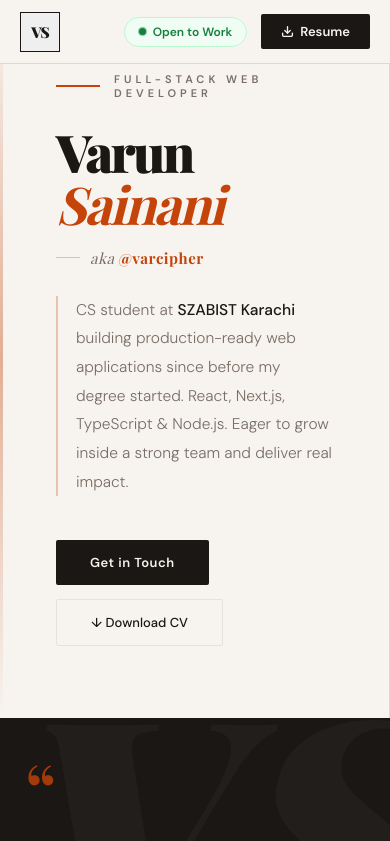
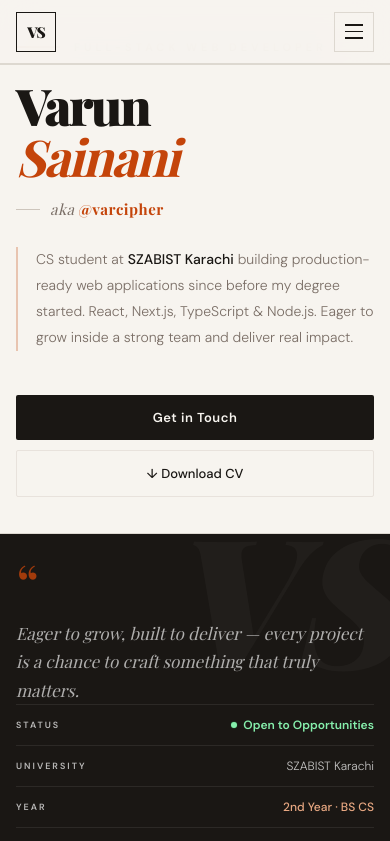
Before and after one commit to varunsainani/varun-portfolio, a Next.js app: page / in a window 390 px wide. Shown: the top 841 px of the page. Built offline with nearby package versions, Linux system fonts and the light colour scheme; a web font is replaced by a local one.

Commit message:
Add responsive navigation with hamburger menu and mobile dropdown

```diff
--- a/app/globals.css
+++ b/app/globals.css
@@ -1328,9 +1328,242 @@ footer {
   letter-spacing: 1px;
 }
 
+/* ============================================================
+   RESPONSIVE
+============================================================ */
+
+/* ── Hamburger ── */
+.nav-hamburger {
+  display: none;
+  flex-direction: column;
+  justify-content: center;
+  align-items: center;
+  gap: 5px;
+  width: 40px;
+  height: 40px;
+  background: transparent;
+  border: 1.5px solid var(--border);
+  cursor: pointer;
+  padding: 0;
+  flex-shrink: 0;
+}
+.ham-line {
+  display: block;
+  width: 18px;
+  height: 1.5px;
+  background: var(--ink);
+  transition: all 0.3s cubic-bezier(0.4, 0, 0.2, 1);
+  transform-origin: center;
+}
+/* Animate to X when open */
+.ham-line.open:nth-child(1) {
+  transform: translateY(6.5px) rotate(45deg);
+}
+.ham-line.open:nth-child(2) {
+  opacity: 0;
+  transform: scaleX(0);
+}
+.ham-line.open:nth-child(3) {
+  transform: translateY(-6.5px) rotate(-45deg);
+}
+
+/* ── Mobile menu dropdown ── */
+.mobile-menu {
+  position: fixed;
+  top: 64px;
+  left: 0;
+  right: 0;
+  z-index: 199;
+  background: rgba(247, 244, 239, 0.98);
+  backdrop-filter: blur(16px);
+  border-bottom: 1px solid var(--border);
+  max-height: 0;
+  overflow: hidden;
+  transition: max-height 0.35s cubic-bezier(0.4, 0, 0.2, 1);
+}
+.mobile-menu-open {
+  max-height: 500px;
+}
+.mobile-menu-links {
+  list-style: none;
+  padding: 8px 0;
+}
+.mobile-menu-links li a {
+  display: block;
+  padding: 14px 24px;
+  font-size: 15px;
+  font-weight: 500;
+  color: var(--ink);
+  border-bottom: 1px solid var(--border-2);
+  transition:
+    background 0.2s,
+    padding-left 0.2s;
+}
+.mobile-menu-links li a:hover {
+  background: var(--cream-2);
+  padding-left: 32px;
+  color: var(--rust);
+}
+.mobile-menu-bottom {
+  display: flex;
+  flex-direction: column;
+  gap: 12px;
+  padding: 20px 24px;
+}
+
+/* ============================================================
+   TABLET — 1024px
+============================================================ */
 @media (max-width: 1024px) {
+  section {
+    padding: 80px 40px;
+  }
+
+  .hero-left {
+    padding: 60px 40px;
+  }
+  .hero-right {
+    padding: 60px 40px;
+  }
+  .hero-name {
+    font-size: 72px;
+  }
+  .hero-name-italic {
+    font-size: 72px;
+  }
+
   .services-top {
     grid-template-columns: 1fr 1fr;
+  }
+
+  .process-strip {
+    grid-template-columns: 1fr 1fr;
+    gap: 40px;
+  }
+  .process-strip::before {
+    display: none;
+  }
+
+  .about-grid {
+    gap: 48px;
+  }
+
+  .project-row {
+    grid-template-columns: 48px 1fr 160px;
+    gap: 24px;
+  }
+
+  .contact-layout {
+    gap: 48px;
+  }
+}
+
+/* ============================================================
+   MOBILE — 768px
+============================================================ */
+@media (max-width: 768px) {
+  /* Nav */
+  .nav {
+    padding: 0 20px;
+  }
+  .nav-links {
+    display: none;
+  }
+  .nav-right {
+    display: none;
+  }
+  .nav-hamburger {
+    display: flex;
+  }
+
+  /* Hero — stack vertically */
+  .hero {
+    grid-template-columns: 1fr;
+    min-height: auto;
+    padding-top: 64px;
+  }
+  .hero-left {
+    padding: 48px 24px 40px;
+    border-right: none;
+    border-bottom: 1px solid var(--border);
+  }
+  .hero-left::before {
+    display: none;
+  }
+  .hero-name {
+    font-size: clamp(48px, 12vw, 72px);
+  }
+  .hero-name-italic {
+    font-size: clamp(48px, 12vw, 72px);
+  }
+  .hero-desc {
+    font-size: 14px;
+    max-width: 100%;
+  }
+  .hero-ctas {
+    flex-direction: column;
+    gap: 10px;
+  }
+  .btn-primary-hero,
+  .btn-outline-hero {
+    text-align: center;
+    width: 100%;
+    padding: 14px 24px;
+  }
+
+  .hero-right {
+    padding: 40px 24px;
+    min-height: auto;
+  }
+  .hero-right::before {
+    font-size: 180px;
+    top: -30px;
+    right: -10px;
+  }
+  .hero-quote-text {
+    font-size: 17px;
+  }
+  .hero-quote-mark {
+    font-size: 56px;
+  }
+  .hero-info-key {
+    font-size: 9px;
+    letter-spacing: 2px;
+  }
+  .hero-info-val {
+    font-size: 12px;
+  }
+
+  /* Sections */
+  section {
+    padding: 64px 24px;
+  }
+
+  /* Section header */
+  .section-header {
+    gap: 16px;
+    margin-bottom: 40px;
+  }
+  .section-num {
+    font-size: 48px;
+  }
+  .section-heading {
+    font-size: clamp(26px, 7vw, 36px);
+  }
+
+  /* About */
+  .about-grid {
+    grid-template-columns: 1fr;
+    gap: 40px;
+  }
+
+  /* Services */
+  .services-top {
+    grid-template-columns: 1fr;
+    gap: 1px;
+  }
+  .service-card {
+    padding: 28px 20px;
   }
   .process-strip {
     grid-template-columns: 1fr 1fr;
@@ -1339,58 +1572,116 @@ footer {
   .process-strip::before {
     display: none;
   }
-}
-@media (max-width: 768px) {
-  .nav {
-    padding: 0 20px;
-  }
-  .nav-links {
-    display: none;
-  }
-  .hero {
+  .process-step {
+    padding: 0 8px;
+  }
+  .process-num {
+    width: 48px;
+    height: 48px;
+    font-size: 18px;
+  }
+
+  /* Timeline */
+  .timeline {
+    padding-left: 28px;
+  }
+  .timeline-dot {
+    left: -34px;
+  }
+  .timeline-card {
+    padding: 20px;
+  }
+  .timeline-card-top {
+    flex-direction: column;
+    gap: 4px;
+  }
+  .timeline-org {
+    font-size: 17px;
+  }
+  .timeline-date {
+    font-size: 10px;
+  }
+  .timeline-role {
+    flex-wrap: wrap;
+    font-size: 12px;
+  }
+  .timeline-desc {
+    font-size: 13px;
+  }
+  .timeline-progress {
+    flex-wrap: wrap;
+    gap: 8px;
+  }
+  .progress-bar {
+    max-width: 100%;
+    flex: 1 1 100%;
+    order: 3;
+  }
+  .timeline-tags {
+    gap: 6px;
+  }
+  .timeline-tag {
+    font-size: 10px;
+    padding: 3px 8px;
+  }
+  .timeline-legend {
+    flex-wrap: wrap;
+    gap: 12px;
+  }
+
+  /* Projects */
+  .project-row {
+    grid-template-columns: 36px 1fr;
+    gap: 16px;
+    padding: 28px 0;
+  }
+  .proj-actions {
+    grid-column: 2;
+    flex-direction: row;
+    align-items: flex-start;
+    flex-wrap: wrap;
+  }
+  .proj-btn {
+    width: auto;
+    flex: 1;
+    min-width: 100px;
+  }
+  .proj-title-main {
+    font-size: 20px;
+  }
+  .proj-desc-main {
+    font-size: 13px;
+  }
+  .proj-stack-tag {
+    font-size: 9px;
+    padding: 3px 8px;
+  }
+
+  /* Skills */
+  .skills-wrapper {
     grid-template-columns: 1fr;
   }
-  .hero-right {
-    min-height: 360px;
-    padding: 48px 24px;
-  }
-  section {
-    padding: 64px 24px;
-  }
-  .about-grid {
+  .skill-group {
+    padding: 28px 20px;
+  }
+  .s-tag {
+    font-size: 12px;
+    padding: 5px 12px;
+  }
+
+  /* Contact */
+  .contact-layout {
     grid-template-columns: 1fr;
     gap: 40px;
   }
-  .services-top {
-    grid-template-columns: 1fr 1fr;
-  }
-  .process-strip {
-    grid-template-columns: 1fr 1fr;
-    gap: 32px;
-  }
-  .process-strip::before {
-    display: none;
-  }
-  .project-row {
-    grid-template-columns: 40px 1fr;
-  }
-  .proj-actions {
-    flex-direction: row;
-    align-items: flex-start;
-  }
-  .proj-btn {
-    width: auto;
-  }
-  .skills-wrapper {
-    grid-template-columns: 1fr;
-  }
-  .contact-layout {
-    grid-template-columns: 1fr;
-    gap: 48px;
+  .contact-heading {
+    font-size: clamp(32px, 8vw, 48px);
   }
   .form-row-2 {
     grid-template-columns: 1fr;
   }
+
+  /* Footer */
   footer {
     flex-direction: column;
     gap: 24px;
@@ -1400,15 +1691,94 @@ footer {
   .footer-right {
     align-items: center;
   }
-}
+  .footer-links {
+    justify-content: center;
+  }
+  .footer-name {
+    font-size: 18px;
+  }
+}
+
+/* ============================================================
+   SMALL MOBILE — 480px
+============================================================ */
 @media (max-width: 480px) {
+  section {
+    padding: 56px 16px;
+  }
+
+  .nav {
+    padding: 0 16px;
+  }
+
+  .hero-left {
+    padding: 40px 16px 36px;
+  }
+  .hero-right {
+    padding: 32px 16px;
+  }
+  .hero-name {
+    font-size: clamp(40px, 13vw, 60px);
+  }
+  .hero-name-italic {
+    font-size: clamp(40px, 13vw, 60px);
+  }
+  .hero-info-row {
+    padding: 12px 0;
+  }
+
   .services-top {
     grid-template-columns: 1fr;
   }
-  .hero-name {
-    font-size: 52px;
-  }
-  .hero-name-italic {
-    font-size: 52px;
-  }
-}
+  .process-strip {
+    grid-template-columns: 1fr;
+    gap: 32px;
+  }
+  .process-step {
+    padding: 0;
+  }
+
+  .section-num {
+    font-size: 40px;
+  }
+  .section-heading {
+    font-size: clamp(24px, 8vw, 32px);
+  }
+
+  .timeline {
+    padding-left: 24px;
+  }
+  .timeline-dot {
+    left: -30px;
+    width: 10px;
+    height: 10px;
+  }
+  .timeline-card {
+    padding: 16px;
+  }
+
+  .project-row {
+    grid-template-columns: 28px 1fr;
+    gap: 12px;
+  }
+  .proj-title-main {
+    font-size: 18px;
+  }
+  .proj-actions {
+    flex-direction: column;
+  }
+  .proj-btn {
+    width: 100%;
+  }
+
+  .contact-heading {
+    font-size: clamp(28px, 9vw, 40px);
+  }
+
+  footer {
+    padding: 28px 16px;
+  }
+  .footer-links {
+    gap: 12px;
+  }
+}
--- a/components/layout/Navbar.tsx
+++ b/components/layout/Navbar.tsx
@@ -4,13 +4,18 @@ import { NAV_LINKS } from "@/lib/data";
 
 export default function Navbar() {
   const [scrolled, setScrolled] = useState(false);
+  const [menuOpen, setMenuOpen] = useState(false);
+
   useEffect(() => {
     const onScroll = () => setScrolled(window.scrollY > 20);
     window.addEventListener("scroll", onScroll, { passive: true });
     return () => window.removeEventListener("scroll", onScroll);
   }, []);
 
+  const handleLinkClick = () => setMenuOpen(false);
+
   return (
+    <>
       <nav
         className="nav"
         style={{
@@ -19,14 +24,11 @@ export default function Navbar() {
             : "rgba(247,244,239,0.92)",
         }}
       >
-      <button
-        className="nav-mark"
-        aria-label="VS — Varun Sainani"
-        onClick={() => window.scrollTo({ top: 0, behavior: "smooth" })}
-      >
+        <a href="#" className="nav-mark" aria-label="VS — Varun Sainani">
           VS
-      </button>
+        </a>
 
+        {/* Desktop links */}
         <ul className="nav-links">
           {NAV_LINKS.map((link) => (
             <li key={link.href}>
@@ -35,6 +37,7 @@ export default function Navbar() {
           ))}
         </ul>
 
+        {/* Desktop right */}
         <div className="nav-right">
           <div className="avail-pill">
             <div className="avail-dot" />
@@ -58,6 +61,59 @@ export default function Navbar() {
             Resume
           </a>
         </div>
+
+        {/* Hamburger — mobile only */}
+        <button
+          className="nav-hamburger"
+          onClick={() => setMenuOpen(!menuOpen)}
+          aria-label="Toggle menu"
+        >
+          <span className={`ham-line ${menuOpen ? "open" : ""}`} />
+          <span className={`ham-line ${menuOpen ? "open" : ""}`} />
+          <span className={`ham-line ${menuOpen ? "open" : ""}`} />
+        </button>
       </nav>
+
+      {/* Mobile dropdown menu */}
+      <div className={`mobile-menu ${menuOpen ? "mobile-menu-open" : ""}`}>
+        <ul className="mobile-menu-links">
+          {NAV_LINKS.map((link) => (
+            <li key={link.href}>
+              <a href={link.href} onClick={handleLinkClick}>
+                {link.label}
+              </a>
+            </li>
+          ))}
+        </ul>
+        <div className="mobile-menu-bottom">
+          <div className="avail-pill" style={{ justifyContent: "center" }}>
+            <div className="avail-dot" />
+            Open to Work
+          </div>
+          <a
+            href="/Varun-Resume.pdf"
+            download
+            className="btn-resume"
+            style={{ justifyContent: "center" }}
+          >
+            <svg
+              width="13"
+              height="13"
+              viewBox="0 0 24 24"
+              fill="none"
+              stroke="currentColor"
+              strokeWidth="2.5"
+              strokeLinecap="round"
+              strokeLinejoin="round"
+            >
+              <path d="M21 15v4a2 2 0 0 1-2 2H5a2 2 0 0 1-2-2v-4" />
+              <polyline points="7 10 12 15 17 10" />
+              <line x1="12" y1="15" x2="12" y2="3" />
+            </svg>
+            Resume
+          </a>
+        </div>
+      </div>
+    </>
   );
 }
```
Lines whose indentation alone changed are shown as unchanged.
